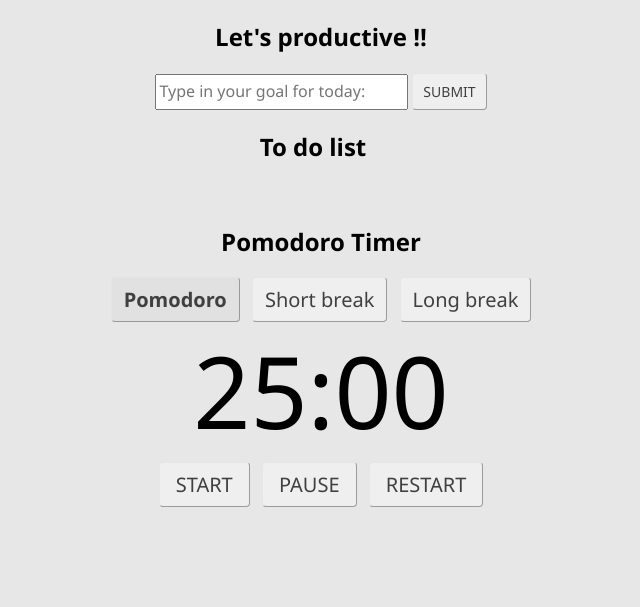
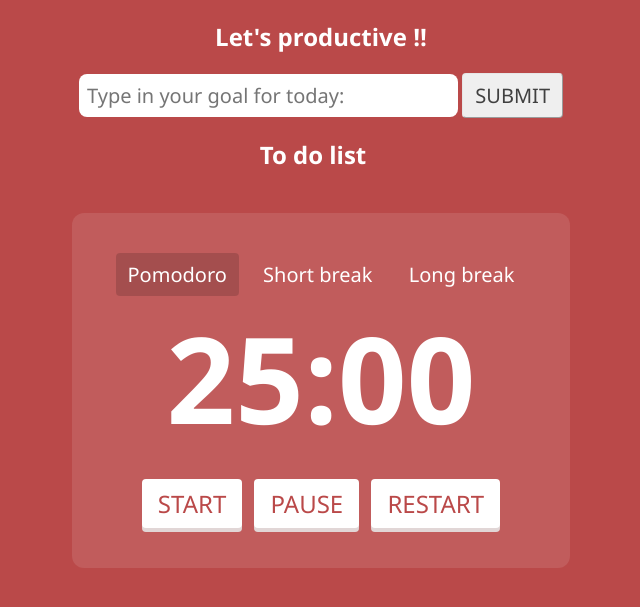
Before and after one commit to pphmtrungkin/productive, a PHP site: page / in a window 1280 px wide. Shown: the top 607 px of the page, without its empty margins (319-959 px from the left). Run offline with PHP 8.4, Linux system fonts and the light colour scheme.

Commit message:
CSS Finished

```diff
--- a/index.html
+++ b/index.html
@@ -20,7 +20,6 @@
     <ul class="todo-list"></ul>
     <br/>
     <div id="pomodoro">
-        <h2>Pomodoro Timer</h2>
         <div class="pomodoro-mode">
             <button type="button" id="pomodoro-session" class="mode-btn active">Pomodoro</button>
             <button type="button" id="short-break" class="mode-btn">Short break</button>
--- a/script.js
+++ b/script.js
@@ -2,6 +2,7 @@ window.addEventListener('load', ()=> {
     const form = document.querySelector("#todo-form");
     const input = document.querySelector("#todo-input");
     const list_el = document.querySelector(".todo-list");
+    const body = document.getElementsByTagName("body")[0];
 
     form.addEventListener('submit', (e) => {
         e.preventDefault();
@@ -102,6 +103,11 @@ window.addEventListener('load', ()=> {
         'Short break': 300,
         'Long break': 900,
     }
+    const modeBackground = {
+        'Pomodoro': `var(--red)`,
+        'Short break': `var(--green)`,
+        'Long break': `var(--blue)`,
+    }
 
     let mode = "Pomodoro";
     let remainingTime = pomodoroMode[mode];
@@ -114,13 +120,8 @@ window.addEventListener('load', ()=> {
     let restartButton = document.querySelector("#pomodoro-restart");
 
 
-    const stopTimer = () => {
-        clearInterval(timeStart);
-        isClockTicking=false;
-        startButton.style.display="initial";
-    }
-
     let modeButtons = document.getElementsByClassName("mode-btn");
+    let controlButtons = document.getElementsByClassName("control-btn");
     var buttonSound = new Audio();
 
     for(let i=0;i<3;i++){
@@ -133,9 +134,11 @@ window.addEventListener('load', ()=> {
             }
             for(let j=0;j<3;j++){
                 modeButtons[j].classList.remove("active");
+                controlButtons[j].style.color = modeBackground[modeButtons[i].innerText]
             }
             modeButtons[i].classList.add("active");
             remainingTime = pomodoroMode[modeButtons[i].innerText];
+            body.style.backgroundColor= modeBackground[modeButtons[i].innerText];
             displayTimer();
         })
     }
@@ -157,6 +160,7 @@ window.addEventListener('load', ()=> {
             if(modeButtons[i].innerText==mode){
                 modeButtons[i].classList.add("active");
                 remainingTime = pomodoroMode[mode];
+                body.style.backgroundColor= modeBackground[modeButtons[i].innerText];
                 displayTimer();
             }
         }
@@ -190,6 +194,11 @@ window.addEventListener('load', ()=> {
         }
     })
 
+    const stopTimer = () => {
+        clearInterval(timeStart);
+        isClockTicking=false;
+        startButton.style.display="initial";
+    }
     pauseButton.addEventListener('click', ()=> {
         stopTimer();
         buttonSound.src = 'button-press.mp3';
--- a/style.css
+++ b/style.css
@@ -2,19 +2,24 @@
     --dark: #000000;
     --white: #FFFFFF;
     --grey: #E5E5E5E5;
+    --red: rgb(186, 73, 73);
+    --green: rgb(56, 133, 138);
+    --blue: rgb(57, 112, 151);
 }
 * {
     box-sizing: border-box;
     font-family: 'Segoe UI', Tahoma, Geneva, Verdana, sans-serif;
+    color: var(--white);
 }
 html {
     margin: 0;
     padding: 0;
 }
 body {
-    background-color: var(--grey);
-    color: var(--dark);
+    background-color: var(--red);
+    color: var(--white);
     text-align: center;
+    transition: 0.5s;
 }
 input[type=submit], button {
     border-width: 1px;
@@ -30,15 +35,19 @@ input[type=submit]:hover, button:hover {
     opacity: 1;
 }
 #todo-input {
-    width: 20%;
-    height: 36px;
+    width: 30%;
+    color: var(--dark);
+    font-size: 20px;
+    padding: 8px;
+    border-radius: 8px;
+    border: none;
 }
 #todo-input::placeholder {
-    font-size: 16px;
+    font-size: 20px;
 }
 #todo-submit {
-    padding: 8px 10px;
-    font-size: 14px !important;
+    padding: 8px 12px;
+    font-size: 20px ;
     font-weight: 500;
     text-transform: uppercase;
 }
@@ -55,10 +64,14 @@ input[type=submit]:hover, button:hover {
     margin-right: 16px;
 }
 .task-input {
-    width: 22%;
+    width: 30%;
     margin-bottom: 12px;
     font-size: 20px;
     height: fit-content;
+    color: var(--dark);
+    padding: 8px;
+    border-radius: 8px;
+    border: none;
 }
 .task-input:read-only {
     outline: none;
@@ -72,43 +85,65 @@ input[type=submit]:hover, button:hover {
 }
 .task-btn {
     font-size: 20px;
+    padding: 8px 12px;
+    text-transform: uppercase;
+    font-weight: 500;
 }
 .delete-btn {
     margin-left: 4px;
 }
-.active {
-    background-color: #E1E1E1;
-    font-weight: 600;
-}
 .pomodoro-mode:hover {
     cursor: pointer;
 }
-.mode-btn :focus {
-    outline: none;
+.mode-btn .active {
+    background-color: rgba(0, 0, 0, 0.15);
+    font-weight: 600;
 }
 .mode-btn{
+    border: none;
     padding: 8px 12px;
     margin: 0 4px;
     font-size: 20px;
+    color: var(--white);
+    background-color: transparent;
+}
+.mode-btn:hover {
+    color: var(--white);
+    background-color: rgba(0, 0, 0, 0.15);
+}
+.active {
+    color: var(--white);
+    background-color: rgba(0, 0, 0, 0.15);
 }
 #pomodoro-timer {
     height: fit-content;
-    font-size: 100px;
-    font-weight: 400;
+    font-size: 120px;
+    font-weight: 600;
 }
 .control-btn {
     padding: 8px 16px;
-    font-size: 20px;
+    margin: 0 4px;
+    font-size: 24px;
     text-transform: uppercase;
-    margin: 0 4px;
-    border-radius: 2px;
     transition: 0.2s;
-    border-width: 1px;
-    border-color: var(--grey);
     border-radius: 4px;
+    border: none;
+    color: var(--red);
+    font-weight: 500;
+    box-shadow: 0 4px 0 var(--grey);
+    background-color: white;
+    transition: 0.3s;
+}
+.control-btn:hover{
+    color: var(--red);
+    background-color: white;
+}
+.control-btn:focus{
+    transform: translateY(4px);
+    box-shadow: none;
 }
 .pomodoro-control {
-    margin-top: 4px;
+    margin-top: 20px;
 }
 .pomodoro-control:hover {
     cursor: pointer;
@@ -117,6 +152,9 @@ input[type=submit]:hover, button:hover {
     margin: 0 auto;
     width: fit-content;
     height: fit-content;
+    background-color: rgba(255, 255, 255, 0.1);
+    padding: 40px;
+    border-radius: 12px;
 }
 .check-icon {
     font-size: 20px;
```
